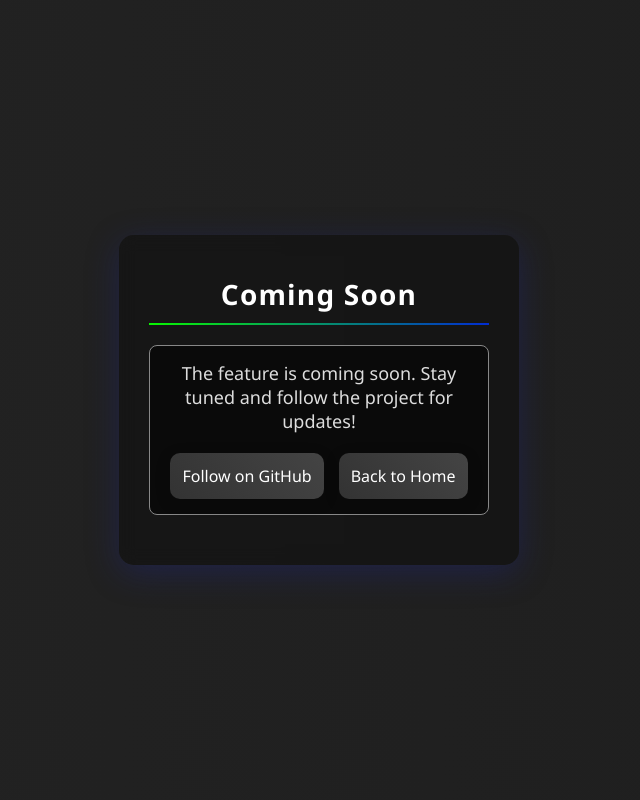
After one commit to xdvae/File-Converter-App, a Flask app: page /coming-soon in a window 1280 px wide. The commit adds this page. Shown: the whole page, without its empty margins (321-961 px from the left). Run offline with Flask 3, Linux system fonts and the light colour scheme.

Commit message:
Added New/Better UI. Made Pages for errors, Made a coming soon page for future features, Made progress towards the "WORD to PDF" TODO: Resolve errord

```diff
--- a/main.py
+++ b/main.py
@@ -1,18 +1,20 @@
 from flask import Flask,render_template,request,send_file
 from PIL import Image, ImageOps
 from io import BytesIO
-
+# import pypandoc
 # Upload folder / allowed ext.
-UPLOAD = 'uploads'
-ALLOWED_EXT = {'pdf','png','jpeg','jpg'}
-
+ALLOWED_EXT_IMG = {'png','jpeg','jpg'}
+ALLOWED_EXT_DOX = {'docx','doc'}
 app = Flask(__name__)
-app.config['uploads'] = UPLOAD
 
 # Check Allowed Files
-def allowed_file(filename):
-    return '.' in filename and \
-            filename.rsplit('.', 1)[1].lower() in ALLOWED_EXT
+def allowed_file(filename,image_or_word):
+    if image_or_word == 1:
+        return '.' in filename and \
+                filename.rsplit('.', 1)[1].lower() in ALLOWED_EXT_IMG
+    elif image_or_word == 2:
+        return '.' in filename and \
+                filename.rsplit('.', 1)[1].lower() in ALLOWED_EXT_DOX
 
 @app.route('/')
 @app.route('/main')
@@ -20,7 +22,7 @@ def main():
     return render_template('index.html')
 
 @app.route('/upload-image-to-pdf',  methods=['GET','POST'])
-def upload():
+def upload_1():
 
     if request.method == 'POST':
         if 'file' not in request.files:
@@ -35,14 +37,14 @@ def upload():
 
             for file in files:
                 if file.filename == '':
-                    return "<h1>Files Uploaded Failed. Extension not found!</h1>" # Case: No File Name
+                    return render_template('errors.html',ErrorMessage="Files Uploaded Failed. Extension not found!") # Case: No File Name
                 else:
-                    if file and allowed_file(file.filename):
+                    if file and allowed_file(file.filename,1): # For Image files
                         img = Image.open(file).convert("RGB")
                         img = ImageOps.exif_transpose(img)
                         Images.append(img)
                     else:
-                        return "<h1>Files Uploaded Failed. Extension Not Allowed!</h1>"
+                        return render_template('errors.html',ErrorMessage="Files Uploaded Failed. Extension Not Allowed!")
                     if Images:
                         pdf_buffer = BytesIO()
                         Images[0].save(pdf_buffer, format="PDF",save_all=True,append_images=Images[1:])
@@ -59,5 +61,80 @@ def upload():
 
     return render_template('get_data.html',func_type="Images To PDF",file_type="Images")
 
+@app.route('/convert-word-to-pdf',methods=['GET','POST'])
+def upload_2():
+
+    # if request.method == 'POST':
+        # if 'file' not in request.files:
+        #     pass # Case: No file.
+
+        # user_file_name = request.form.get("name") # Get name/Files.
+        # files = request.files.getlist('file')
+
+        # # Make PDF func.
+        # def make_pdf():
+        #     Images = []
+
+        #     for file in files:
+        #         if file.filename == '':
+        #             return render_template('errors.html',ErrorMessage="Files Uploaded Failed. Extension not found!") # Case: No File Name
+
+                # NOTE: The Error starts from below. I am leaving this code as is so i can fix it tommorow.
+                # I dont think this library i am using currently is going to work so i will comment it out.
+                # TODO: FInd the isssue with the word file not being sent and fix it.
+            #    else:
+            #         if file and allowed_file(file.filename,2): # For Image files
+            #             img = Image.open(file).convert("RGB")
+            #             img = ImageOps.exif_transpose(img)
+            #             Images.append(img)
+            #         else:
+            #             return render_template('errors.html',ErrorMessage="Files Uploaded Failed. Extension Not Allowed!")
+            #         if Images:
+            #             pdf_buffer = BytesIO()
+            #             Images[0].save(pdf_buffer, format="PDF",save_all=True,append_images=Images[1:])
+            #             pdf_buffer.seek(0)
+
+            # return send_file(
+            #     pdf_buffer,
+            #     mimetype='application/pdf',
+            #     as_attachment=True,
+            #     download_name=f"{user_file_name}.pdf"
+            # )
+        # NOTE: Uncomment the return pdf below.
+       # return make_pdf() # Return will send Download req to browser.
+
+    # if request.method == 'POST':
+    #     if 'file' not in request.files:
+    #         print("Meow") # Case: No file.
+
+    #     user_file_name = request.form.get("name") # Get name/Files.
+    #     file = request.files.getlist('file')
+
+    #     def make_pdf():
+    #         if file.filename == '':
+    #             return render_template('errors.html',ErrorMessage="Files Uploaded Failed. Extension not found!") # Case: No File Name
+    #         else:
+    #             if file and allowed_file(file.filename,2): # 2. For Docx files.
+    #                 word_content = file.read() # Read File
+    #                 pdf_content = pypandoc.convert_text(word_content, "pdf", format="docx") # Convert to PDF
+    #             else:
+    #                 return render_template('errors.html',ErrorMessage="Files Uploaded Failed. Extension Not Allowed!")
+    #             if pdf_content:
+    #                 pdf_buffer = BytesIO(pdf_content)
+    #                 pdf_buffer.seek(0)
+
+    #         return send_file(
+    #             pdf_buffer,
+    #             mimetype='application/pdf',
+    #             as_attachment=True,
+    #             download_name=f"{user_file_name}.pdf"
+    #         )
+    #     return make_pdf()
+
+    return render_template('coming_soon.html',func_type="Word To PDF",file_type="Word File",drag_n_drop=1)
+
+@app.route('/coming-soon')
+def coming_soon():
+    return render_template('coming_soon.html')
 if __name__ == '__main__':
     app.run(host='0.0.0.0', port=5000, debug=True)
--- a/static/index.css
+++ b/static/index.css
@@ -1,152 +1,254 @@
-body{
+/* =====================================================
+   Common Styles (applied on both pages)
+===================================================== */
+* {
   margin: 0;
   padding: 0;
+  box-sizing: border-box;
+}
+
+body {
+  background: linear-gradient(270deg, #1e1e1e, #2a2a2a, #1e1e1e);
+  background-size: 600% 600%;
+  animation: gradientAnimation 16s ease infinite;
   font-family: 'Segoe UI', Tahoma, Geneva, Verdana, sans-serif;
-}
-.nav{
-    height: 5rem;
-    width: auto;
-    border: 1px solid transparent;
-    text-align: center;
-    /* margin: auto; */
-    color: white;
-    background-color: rgb(255, 58, 58);
-}
-/* Your Existing CSS */
-.menu {
-    max-height: 45rem;
-    height: auto;
-    width: auto;
-    text-align: center;
-    color: white;
-    flex-direction: column;
   display: flex;
   justify-content: center;
+  align-items: center;
+  height: 100vh;
+  color: #ffffff;
 }
 
+@keyframes gradientAnimation {
+  0% { background-position: 0% 50%; }
+  50% { background-position: 100% 50%; }
+  100% { background-position: 0% 50%; }
+}
+
+/* Glassmorphism Container */
+.container {
+  background: rgba(20, 20, 20, 0.85);
+  border-radius: 15px;
+  padding: 30px;
+  box-shadow: 0 8px 32px 0 rgba(31, 38, 135, 0.37);
+  backdrop-filter: blur(8px);
+  -webkit-backdrop-filter: blur(8px);
+  max-width: 400px;
+  width: 90%;
+  text-align: center;
+}
+
+/* Header with Animated RGB Border */
+.header {
+  padding: 10px 0;
+  margin-bottom: 20px;
+  border-bottom: 2px solid;
+  border-image-slice: 1;
+  border-width: 2px;
+  animation: borderAnimation 5s linear infinite;
+}
+
+@keyframes borderAnimation {
+  0%   { border-image-source: linear-gradient(45deg, #ff0000, #00ff00); }
+  33%  { border-image-source: linear-gradient(45deg, #00ff00, #0000ff); }
+  66%  { border-image-source: linear-gradient(45deg, #0000ff, #ff00ff); }
+  100% { border-image-source: linear-gradient(45deg, #ff00ff, #ff0000); }
+}
+
+.header h1 {
+  font-size: 28px;
+  letter-spacing: 1.2px;
+}
+
+/* Common Button Style */
 .menu-btn {
-    height: 3rem;
-    width: auto;
-    background-color: rgb(240, 72, 72);
-    color: white;
-    margin: auto;
-    border-radius: 0.5rem;
-    border: 1px solid transparent;
-    transition: all 0.2s ease-in-out;
-    font-size: large;
-    margin-top: 3rem;
+  background: linear-gradient(45deg, #333, #444);
+  border: none;
+  padding: 12px;
+  border-radius: 10px;
+  color: #fff;
+  font-size: 16px;
+  cursor: pointer;
+  transition: all 0.3s ease;
+  box-shadow: 0 4px 15px rgba(0, 0, 0, 0.2);
+  position: relative;
+  overflow: hidden;
+}
+
+.menu-btn::before {
+  content: "";
+  position: absolute;
+  top: -50%;
+  left: -50%;
+  width: 200%;
+  height: 200%;
+  background: radial-gradient(circle, rgba(255,255,255,0.15) 10%, transparent 10%);
+  background-size: 10px 10px;
+  opacity: 0;
+  transition: opacity 0.5s ease;
+}
+
+.menu-btn:hover::before {
+  opacity: 1;
 }
 
 .menu-btn:hover {
-    background-color: rgb(255, 101, 101);
+  transform: scale(1.03);
+  background: linear-gradient(45deg, #444, #555);
 }
 
-.type_func {
-    color: black;
+.menu-btn:active {
+  transform: scale(0.98);
+}
+
+/* =====================================================
+   Page-Specific Styles
+===================================================== */
+
+/* --- Home Page Specific --- */
+.home .menu {
+  display: flex;
+  flex-direction: column;
+  gap: 15px;
+}
+
+/* --- Get Data Page Specific --- */
+.getdata .type_func {
+  font-size: 22px;
+  margin-bottom: 20px;
+}
+
+.getdata .form-container {
+  display: flex;
+  flex-direction: column;
+  gap: 15px;
+  padding: 20px;
+}
+
+.getdata label {
+  font-size: 16px;
+  font-weight: 500;
+  display: block;
+  margin-bottom: 5px;
+}
+
+.getdata .input-field,
+.getdata .file-input {
+  width: 100%;
+  padding: 10px;
+  border-radius: 8px;
+  border: none;
+  outline: none;
+  font-size: 16px;
+}
+
+/* New Drag & Drop Area (for Get Data Page) */
+.getdata .drop-area {
+  border: 2px dashed #555;
+  border-radius: 8px;
+  padding: 20px;
+  text-align: center;
+  cursor: pointer;
+  transition: background-color 0.3s ease;
+  margin-bottom: 15px;
+}
+
+.getdata .drop-area.highlight {
+  background-color: rgba(255, 255, 255, 0.1);
+}
+
+/* =====================================================
+   Responsive Adjustments
+===================================================== */
+@media (max-width: 600px) {
+  .container {
+    max-width: 90%;
+  }
+}
+/* =====================================================
+   Error Page Specific Styles
+===================================================== */
+.error .container {
+  /* Optionally override container styles for error page if needed */
+  max-width: 450px;
+}
+
+.error .header {
+  /* Change the header color or border to emphasize an error */
+  border-bottom: 2px solid #ff5555;
+  animation: none; /* Remove the RGB animation if preferred */
+}
+
+.error .header h1 {
+  color: #ff5555;
+  font-size: 32px;
+}
+
+.error .error-message {
+  font-size: 18px;
+  margin: 20px 0;
+  padding: 15px;
+  background: rgba(255, 85, 85, 0.15);
+  border: 1px solid #ff5555;
+  border-radius: 8px;
+  color: #ffcccc;
   text-align: center;
 }
 
-input::file-selector-button {
-    height: 3em;
-    width: 11.2rem;
-    background-color: rgb(225, 225, 225);
-    font-weight: bold;
-    color: rgb(25, 132, 247);
-    padding: 0.5em;
-    border: thin solid grey;
-    margin-top: 1em;
-    margin-left: 1.6em;
-    text-align: left;
-    border: thin solid grey
+.error .error-actions {
+  margin-top: 20px;
+}
+
+.error .error-actions .menu-btn {
+  /* You can adjust the button styling if you want it different for errors */
+  background: linear-gradient(45deg, #ff5555, #ff7777);
+  border: none;
+  padding: 12px 20px;
+  border-radius: 10px;
+  color: #fff;
+  font-size: 16px;
+  cursor: pointer;
+  transition: all 0.3s ease;
+  box-shadow: 0 4px 15px rgba(0, 0, 0, 0.2);
+  text-decoration: none;
+  display: inline-block;
+}
+
+.error .error-actions .menu-btn:hover {
+  transform: scale(1.03);
+  background: linear-gradient(45deg, #ff7777, #ff5555);
+}
+/* =====================================================
+   Coming Soon Page Specific Styles
+===================================================== */
+.comingsoon .coming-content {
+  font-size: 18px;
+  margin: 20px 0;
+  padding: 15px;
+  background: rgba(0, 0, 0, 0.5);
+  border: 1px solid #888;
+  border-radius: 8px;
+  color: #ddd;
+  text-align: center;
+}
+
+.comingsoon .coming-content p {
+  margin-bottom: 20px;
+}
+.comingsoon .coming-content a{
+  text-decoration: none;
+}
+.comingsoon .button-group {
+  display: flex;
+  flex-direction: column;
+  gap: 15px;
+  align-items: center;
 
 }
 
-form label {
-    color: black;
-    font-size: larger;
-}
-
-.up-btn{
-    margin: auto;
-}
-
-.name {
-    height: 2rem;
-    width: auto;
-    padding-left: 1rem;
-    border: thin solid grey;
-    border-radius: 0.5em;
-    margin-top: 1em;
-    margin-left: -2em;
-}
-
-/* This .table class is used for your table container */
-.table {
-    text-align: center;
-    margin: auto;
-    padding: 1rem;
-}
-.td-2{
-    overflow: hidden;
+@media (min-width: 480px) {
+  .comingsoon .button-group {
+    flex-direction: row;
     justify-content: center;
-    text-align: center;
-}
-/* Responsive CSS */
-
-/* For medium-sized screens */
-@media (max-width: 768px) {
-    .menu {
-        padding: 0 1rem;
-    }
-    .menu-btn {
-        width: 90%;  /* Make button take up more width on smaller screens */
-        margin-top: 1rem;
-    }
-    form label,
-    .name {
-        font-size: 1rem;  /* Slightly smaller font sizes */
-    }
-    /* Make sure the table can scroll horizontally if needed */
-    .table {
-        width: 100%;
-        overflow-x: auto;
-        display: block;
   }
 }
-
-/* For small screens */
-@media (max-width: 480px) {
-    .menu-btn {
-        font-size: medium;
-        margin-left: 1.5em;
-    }
-    input::file-selector-button {
-        font-size: 1em;
-        padding: 0.3em;
-        height:4em;
-        width: 20.8em;
-        background-color: rgb(225, 225, 225);
-        font-weight: bold;
-        color: rgb(25, 132, 247);
-        padding: 0.5em;
-        border: thin solid grey;
-        border-radius: 0.5em;
-        margin-top: 1em;
-        margin-left: 3.9em;
-    }
-    /* Reduce table font size for better fit */
-    .table {
-        font-size: 0.9em;
-        text-align: center;
-        justify-content: center;
-    }
-    .name{
-        height: 2rem;
-        width: auto;
-        padding-left: 1rem;
-        border: thin solid grey;
-        border-radius: 0.5em;
-        margin-top: 1em;
-        margin-left: 0px;
-    }
-}
--- /dev/null
+++ b/templates/coming_soon.html
@@ -0,0 +1,27 @@
+<!DOCTYPE html>
+<html lang="en">
+<head>
+  <meta charset="UTF-8" />
+  <meta name="viewport" content="width=device-width, initial-scale=1.0" />
+  <title>Coming Soon - Feature Update</title>
+  <link rel="stylesheet" href="{{ url_for('static', filename='index.css') }}">
+</head>
+<body class="comingsoon">
+  <div class="container">
+    <header class="header">
+      <h1>Coming Soon</h1>
+    </header>
+    <div class="coming-content">
+      <p>The feature is coming soon. Stay tuned and follow the project for updates!</p>
+      <div class="button-group">
+        <a href="https://github.com/xdvae/File-Converter-App" class="menu-btn" target="_blank">
+          Follow on GitHub
+        </a>
+        <a href="/" class="menu-btn">
+          Back to Home
+        </a>
+      </div>
+    </div>
+  </div>
+</body>
+</html>
```
Also changed, not shown: templates/errors.html (added, +22 -0 lines), templates/get_data.html (+28 -34 lines), templates/get_data_2.html (added, +89 -0 lines), templates/index.html (+36 -27 lines). Lines whose indentation alone changed are shown as unchanged.
